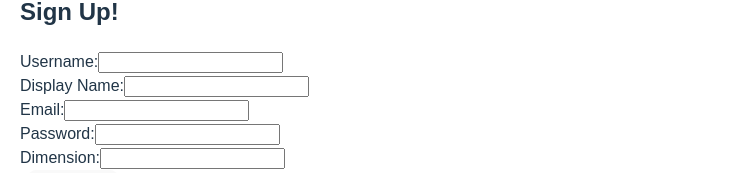
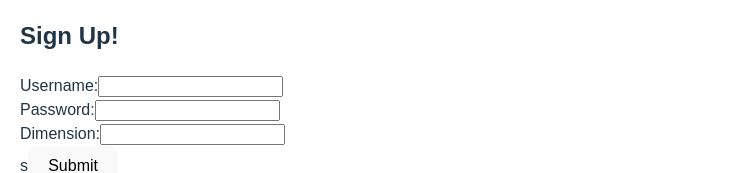
Before and after one commit to fishglitch/smfs-backpack-fullstack, a React (Vite) app in the folder client/: page /register in a window 1280 px wide. Shown: the part 541-714 px from the top of the page, without its empty margins (0-730 px from the left). Built offline with nearby package versions, Linux system fonts and the light colour scheme.

Commit message:
update: Acct now renders;  Acct.jsx useEffect(getUserLogin) debuggged

```diff
--- a/client/src/components/Account.jsx
+++ b/client/src/components/Account.jsx
@@ -50,7 +50,7 @@ const Account = () => {
             try {
                 const userDetails = await fetchUserDetails(token);
                 setUserLogin(userDetails);
-                setMemories(userDetails.memories || []); // Assuming userDetails has a reservations array
+               // setMemories(userDetails.memories || []); // Assuming userDetails has a reservations array
             } catch (error) {
                 console.error("Can't fetch logged in user!", error);
                 setError(error);
--- a/client/src/components/Login.jsx
+++ b/client/src/components/Login.jsx
@@ -4,14 +4,10 @@ import { API_URL } from "../App";
 import "../css/Login.css";
 
 const Login = ({ token, setToken, setUser }) => {
-    // Define initial state values
-    const initialState = {
-        username: "",
-        password: ""
-    };
 
-    const [username, setUsername] = useState(initialState.username);
-    const [password, setPassword] = useState(initialState.password);
+
+    const [username, setUsername] = useState("");
+    const [password, setPassword] = useState("");
     const [error, setError] = useState(null);
     const navigate = useNavigate();
 
@@ -44,12 +40,7 @@ const Login = ({ token, setToken, setUser }) => {
         }
     };
 
-    // Reset function to clear all fields
-    const resetState = () => {
-        setUsername(initialState.username);
-        setPassword(initialState.password);
-        setError(null); // Clear any existing errors when resetting
-    };
+
 
     return (
         <div>
@@ -79,10 +70,7 @@ const Login = ({ token, setToken, setUser }) => {
                     </label>
                 </div>
                 <button type="submit">Login</button>
-                {/* Reset Button */}
-                <button type="button" onClick={resetState}>
-                    Reset
-                </button>
+
                 {error && <p style={{ color: "red" }}>{error}</p>} {/* Display error */}
             </form>
         </div>
--- a/client/src/components/Navigation.jsx
+++ b/client/src/components/Navigation.jsx
@@ -90,7 +90,7 @@ const Navigation = ({ token, setToken, getAllUsers, getAllMemories }) => {
           {userLogin ? ( // userLogin state to conditionally render
             <>
               <Link to="/account">Account</Link>
-              <button onClick={handleLogout}>Logout: [{userLogin?.email}]</button>
+              <button onClick={handleLogout}>Logout: [{userLogin?.username}]</button>
             </>
           ) : (
             <>
--- a/client/src/components/Register.jsx
+++ b/client/src/components/Register.jsx
@@ -7,16 +7,12 @@ const Register = ({ setToken }) => {
     // Define initial state values
     const initialState = {
         username: "",
-        displayName: "",
-        email: "",
         password: "",
         dimension: ""
     };
 
     // Use state hooks for individual fields, you might also consider using a single state for all fields as shown below.
     const [username, setUsername] = useState("");
-    const [displayName, setDisplayName] = useState("");
-    const [email, setEmail] = useState("");
     const [password, setPassword] = useState("");
     const [dimension, setDimension] = useState("");
     const [error, setError] = useState(null);
@@ -25,7 +21,7 @@ const Register = ({ setToken }) => {
     const handleRegistration = async (event) => {
         event.preventDefault();
 
-        const body = { username, display_name: displayName, email, password, dimension }; // Prepare your body.
+        const body = { username, password, dimension }; // Prepare your body.
 
         try {
             const result = await fetch(`${API_URL}/users/register`, {
@@ -67,29 +63,7 @@ const Register = ({ setToken }) => {
                             />
                         </label>
                     </div>
-                    <div>
-                        <label>
-                            Display Name:
-                            <input
-                                type="text"
-                                id="displayName"
-                                value={displayName}
-                                onChange={(e) => setDisplayName(e.target.value)}
-                                required
-                            />
-                        </label>
-                    </div>
-                    <div>
-                        <label>
-                            Email:
-                            <input
-                                type="email"
-                                id="email"
-                                value={email}
-                                onChange={(e) => setEmail(e.target.value)}
-                            />
-                        </label>
-                    </div>
+
                     <div>
                         <label>
                             Password:
```
Also changed, not shown: 1 other file (tests, documents, lock files or other folders).
